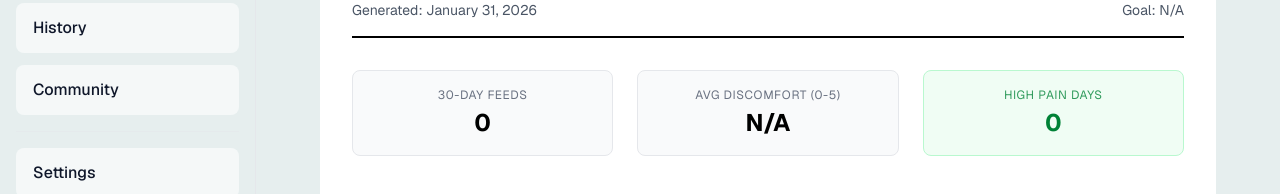
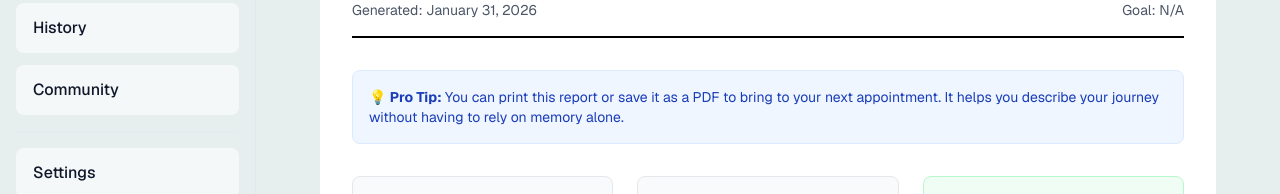
Before and after one commit to lambomethods/vicessa, a Next.js app: page /dashboard/report in a window 1280 px wide. Shown: the part 209-403 px from the top of the page. Built offline with nearby package versions, Linux system fonts and the light colour scheme; no server answers; the database is empty; sample sign-in values are in the browser's storage.

Commit message:
Add safe sharing instructions to Report

```diff
--- a/src/app/dashboard/report/page.tsx
+++ b/src/app/dashboard/report/page.tsx
@@ -52,6 +52,12 @@ export default async function DoctorReportPage() {
                     <p className="font-bold">{user?.name || "Patient"}</p>
                     <p className="text-sm text-gray-600">Goal: {user?.profile?.primaryGoal || "N/A"}</p>
                 </div>
+            </div>
+
+            {/* Provider Note (Safe Sharing Instruction) */}
+            <div className="mb-8 p-4 bg-blue-50 border border-blue-100 rounded-lg text-sm text-blue-800 print:hidden">
+                <span className="font-bold">💡 Pro Tip:</span> You can print this report or save it as a PDF to bring to your next appointment.
+                It helps you describe your journey without having to rely on memory alone.
             </div>
 
             {/* SUMMARY STATS */}
```
